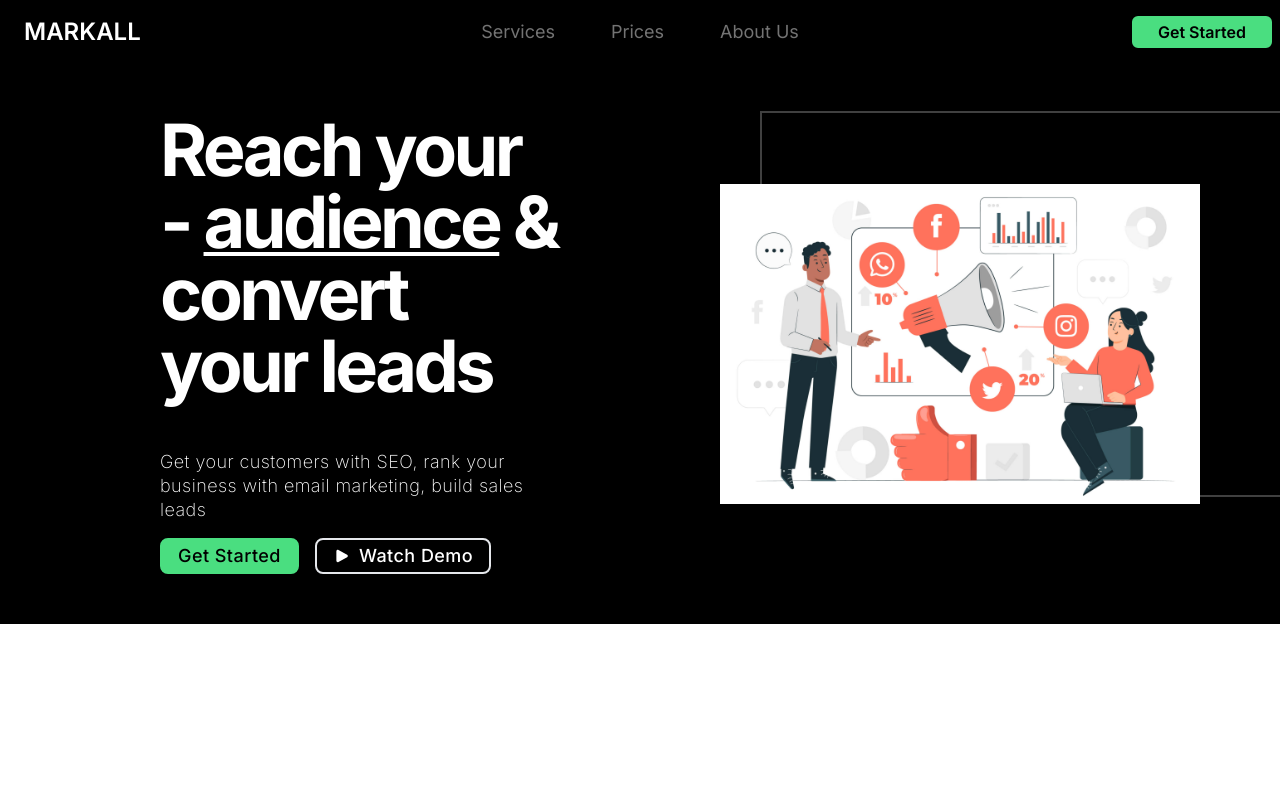
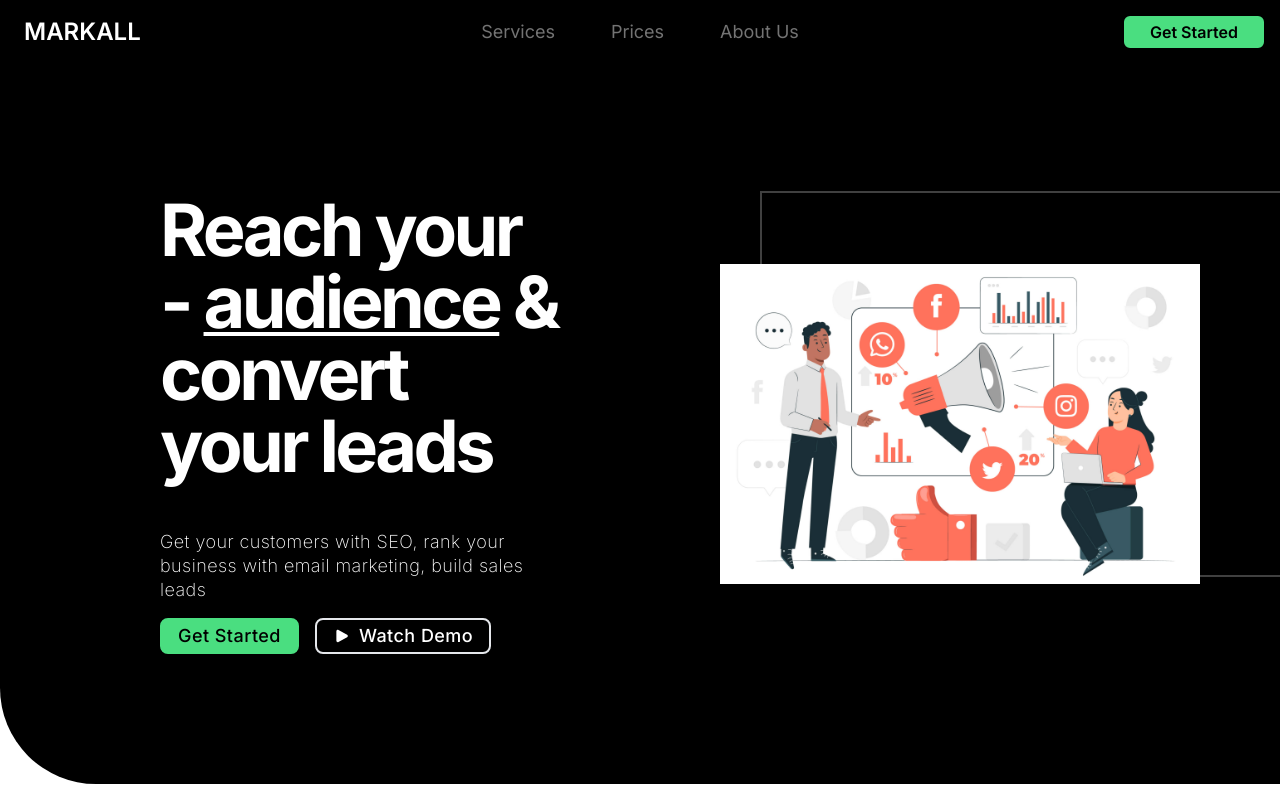
Before and after one commit to KillerMax4299/MARKALL, a Next.js app: page / in a window 1280 px wide. Shown: the top 800 px of the page. Built offline with nearby package versions, Linux system fonts and the light colour scheme.

Commit message:
main done

```diff
--- a/app/components/main/Content.jsx
+++ b/app/components/main/Content.jsx
@@ -6,7 +6,7 @@ import { HiPlay } from "react-icons/hi2";
 const Content = () => {
   return (
     <>
-      <div className="flex bg-black text-white h-[35rem] ">
+      <div className="flex bg-black text-white h-[45rem] rounded-bl-[6rem]">
         <div className="w-1/2 flex p-20 ">
           <div className=" flex flex-col items-end space-y-12 justify-center">
             <div className="text-7xl font-bold tracking-tighter w-5/6">
--- a/app/components/main/Navbar.jsx
+++ b/app/components/main/Navbar.jsx
@@ -18,7 +18,7 @@ const Navbar = () => {
             about us
           </div>
         </div>
-        <div className="w-1/5 flex justify-end items-center px-2">
+        <div className="w-1/5 flex justify-end items-center px-4">
           <button className="h-fit font-semibold text-md py-[2px] transition-all duration-200 active:scale-95 hover:text-green-300 hover:bg-black capitalize rounded-md text-black border-2 border-green-400 bg-green-400 w-fit px-6">
             get started
           </button>
```
